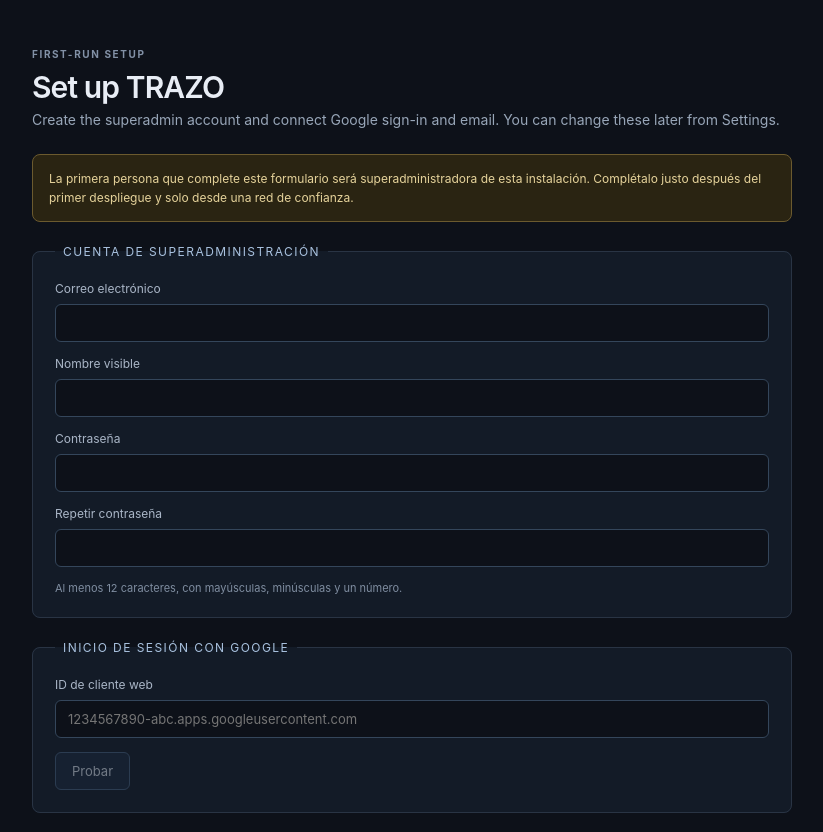
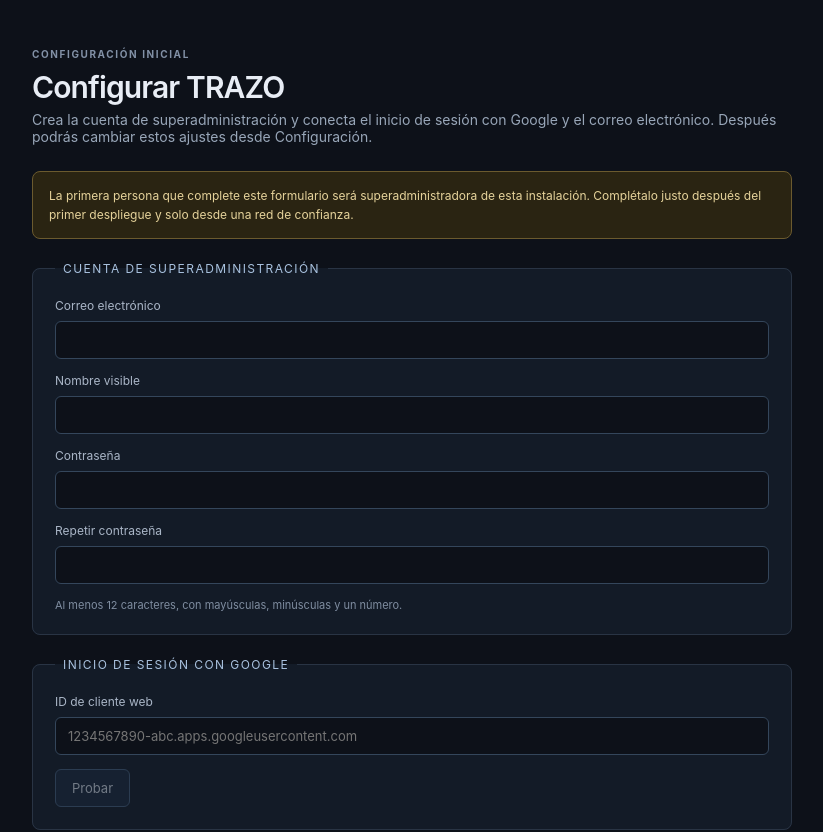
Before and after one commit to jl-hita/Trazo, an Angular app in the folder admin/Trazo.Admin.Web/: page /setup in a window 1280 px wide. Shown: the top 832 px of the page, without its empty margins (228-1051 px from the left). Built offline with nearby package versions, Linux system fonts and the light colour scheme; no server answers.

Commit message:
i18n(admin): localize first-run setup

```diff
--- a/admin/Trazo.Admin.Web/src/app/features/setup/setup.page.html
+++ b/admin/Trazo.Admin.Web/src/app/features/setup/setup.page.html
@@ -1,6 +1,6 @@
 <div class="wrap">
-      <p class="eyebrow">FIRST-RUN SETUP</p>
-      <h1>Set up TRAZO</h1>
-      <p class="subtitle">Create the superadmin account and connect Google sign-in and email. You can change these later from Settings.</p>
+      <p class="eyebrow">{{ copy.eyebrow }}</p>
+      <h1>{{ copy.title }}</h1>
+      <p class="subtitle">{{ copy.subtitle }}</p>
       <trazo-config-form mode="setup" (done)="finished()" />
     </div>
```
